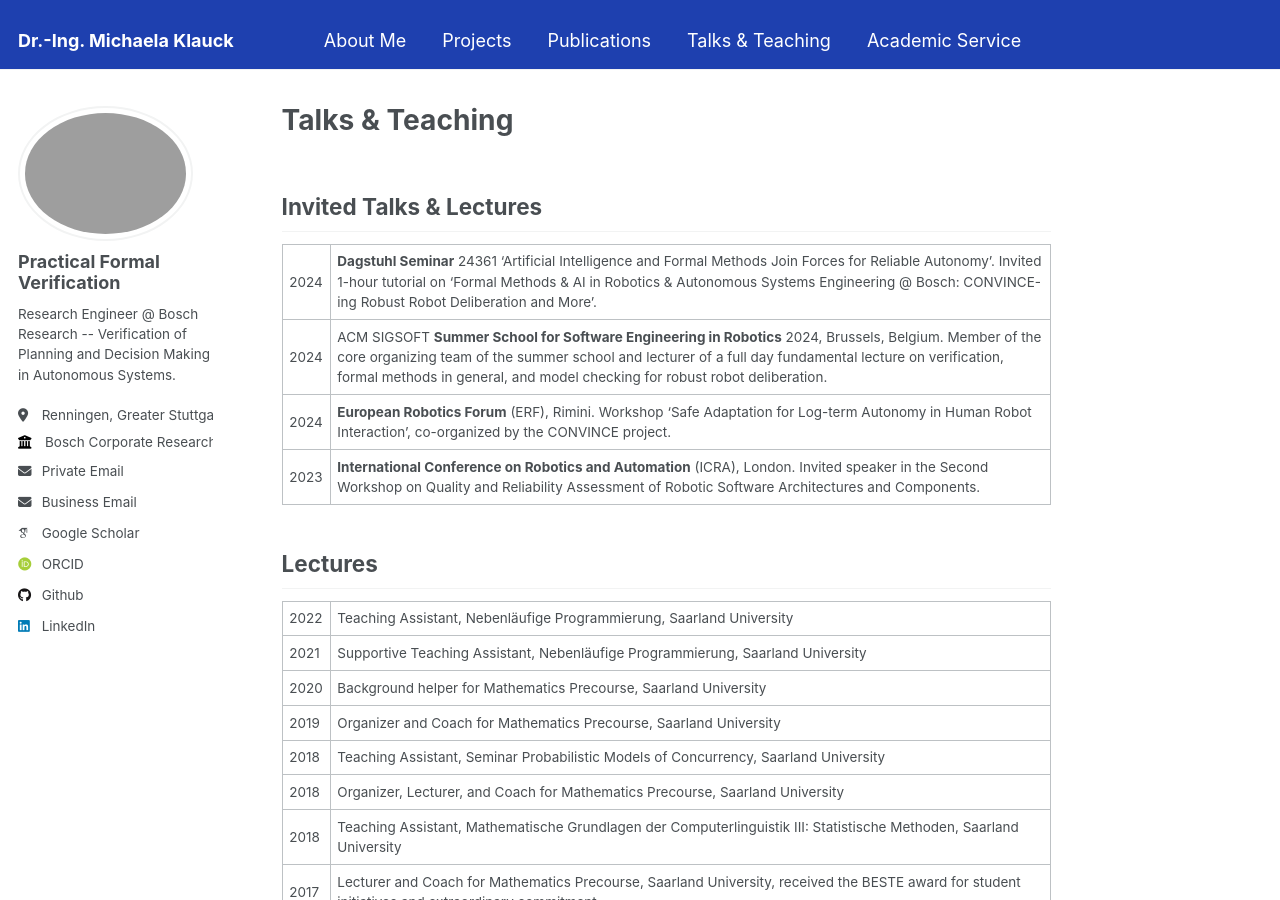
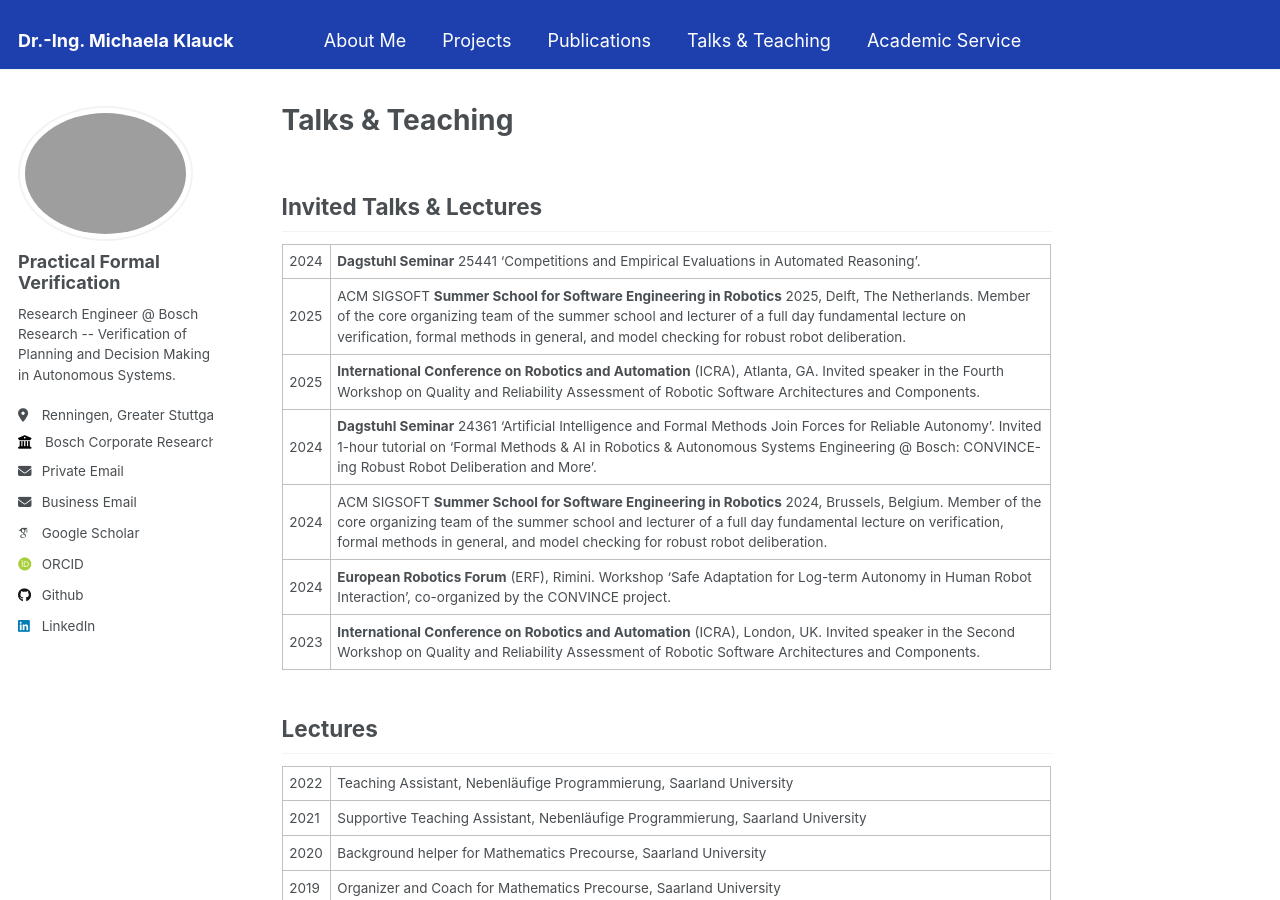
Before and after one commit to MKlauck/MKlauck.github.io, a Jekyll site: the page built from _pages/teaching.md, in a window 1280 px wide and 900 px high. Built offline with Jekyll 4.4.1, drawn with Linux system fonts in a browser that asks for light colours; some web fonts are replaced.

Commit message:
update papers and invited talks

```diff
--- a/_pages/teaching.md
+++ b/_pages/teaching.md
@@ -8,10 +8,13 @@ redirect_from:
 
 ## Invited Talks & Lectures
 
+|2024 | **Dagstuhl Seminar** 25441 'Competitions and Empirical Evaluations in Automated Reasoning'. |
+|2025 | ACM SIGSOFT **Summer School for Software Engineering in Robotics** 2025, Delft, The Netherlands. Member of the core organizing team of the summer school and lecturer of a full day fundamental lecture on verification, formal methods in general, and model checking for robust robot deliberation. |
+| 2025 | **International Conference on Robotics and Automation** (ICRA), Atlanta, GA. Invited speaker in the Fourth Workshop on Quality and Reliability Assessment of Robotic Software Architectures and Components. |
 |2024 | **Dagstuhl Seminar** 24361 'Artificial Intelligence and Formal Methods Join Forces for Reliable Autonomy'. Invited 1-hour tutorial  on 'Formal Methods & AI in Robotics & Autonomous Systems Engineering @ Bosch: CONVINCE-ing Robust Robot Deliberation and More'. |
 |2024 | ACM SIGSOFT **Summer School for Software Engineering in Robotics** 2024, Brussels, Belgium. Member of the core organizing team of the summer school and lecturer of a full day fundamental lecture on verification, formal methods in general, and model checking for robust robot deliberation. |
 | 2024 | **European Robotics Forum** (ERF), Rimini. Workshop 'Safe Adaptation for Log-term Autonomy in Human Robot Interaction', co-organized by the CONVINCE project. |
-| 2023 | **International Conference on Robotics and Automation** (ICRA), London. Invited speaker in the Second Workshop on Quality and Reliability Assessment of Robotic Software Architectures and Components. |
+| 2023 | **International Conference on Robotics and Automation** (ICRA), London, UK. Invited speaker in the Second Workshop on Quality and Reliability Assessment of Robotic Software Architectures and Components. |
 
 
 ## Lectures
```
Also changed, not shown: _pages/publications.md (+2 -2 lines).
